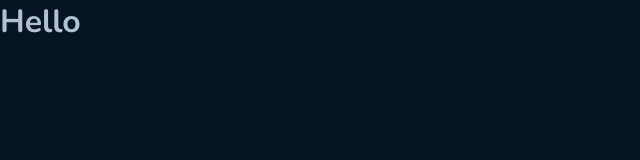
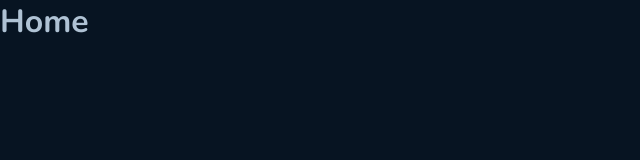
Before and after one commit to felipesanderp/github-blog, a React (Vite) app: page / in a window 1280 px wide. Shown: the top 160 px of the page, without its empty margins (0-640 px from the left). Built offline with nearby package versions, Linux system fonts and the light colour scheme.

Commit message:
default layout config

```diff
--- a/package.json
+++ b/package.json
@@ -13,6 +13,7 @@
   "dependencies": {
     "react": "^18.2.0",
     "react-dom": "^18.2.0",
+    "react-router-dom": "^6.15.0",
     "styled-components": "^6.0.7"
   },
   "devDependencies": {
--- a/src/App.tsx
+++ b/src/App.tsx
@@ -1,14 +1,18 @@
 import { ThemeProvider } from 'styled-components'
+import { BrowserRouter } from 'react-router-dom'
 
 import { defaultTheme } from './styles/themes/default'
 import { GlobalStyle } from './styles/global'
+import { Router } from './Router'
 
 export function App() {
   return (
     <ThemeProvider theme={defaultTheme}>
+      <BrowserRouter>
+        <Router />
+      </BrowserRouter>
+
       <GlobalStyle />
-
-      <h1>Hello</h1>
     </ThemeProvider>
   )
 }
--- /dev/null
+++ b/src/Router.tsx
@@ -0,0 +1,14 @@
+import { Routes, Route } from 'react-router-dom'
+
+import { DefaultLayout } from './layouts/DefaultLayout'
+import { Home } from './pages/Home'
+
+export function Router() {
+  return (
+    <Routes>
+      <Route path="/" element={<DefaultLayout />}>
+        <Route path="/" element={<Home />} />
+      </Route>
+    </Routes>
+  )
+}
--- /dev/null
+++ b/src/layouts/DefaultLayout/index.tsx
@@ -0,0 +1,11 @@
+import { Outlet } from 'react-router-dom'
+
+import { LayoutContainer } from './styles'
+
+export function DefaultLayout() {
+  return (
+    <LayoutContainer>
+      <Outlet />
+    </LayoutContainer>
+  )
+}
--- /dev/null
+++ b/src/layouts/DefaultLayout/styles.ts
@@ -0,0 +1,3 @@
+import styled from 'styled-components'
+
+export const LayoutContainer = styled.div``
--- /dev/null
+++ b/src/pages/Home/index.tsx
@@ -0,0 +1,3 @@
+export function Home() {
+  return <h1>Home</h1>
+}
```
Also changed, not shown: 1 other file (tests, documents, lock files or other folders).
